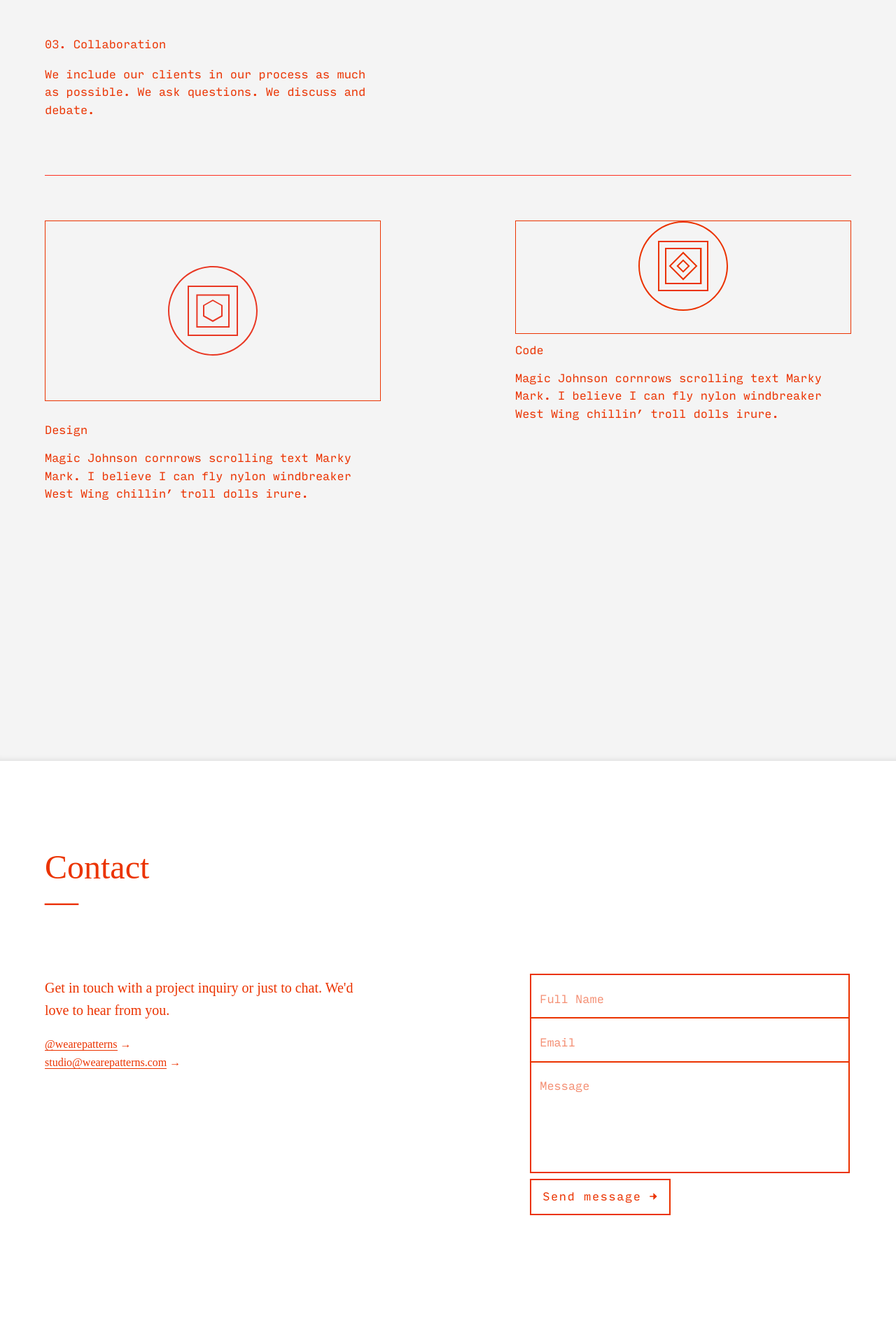
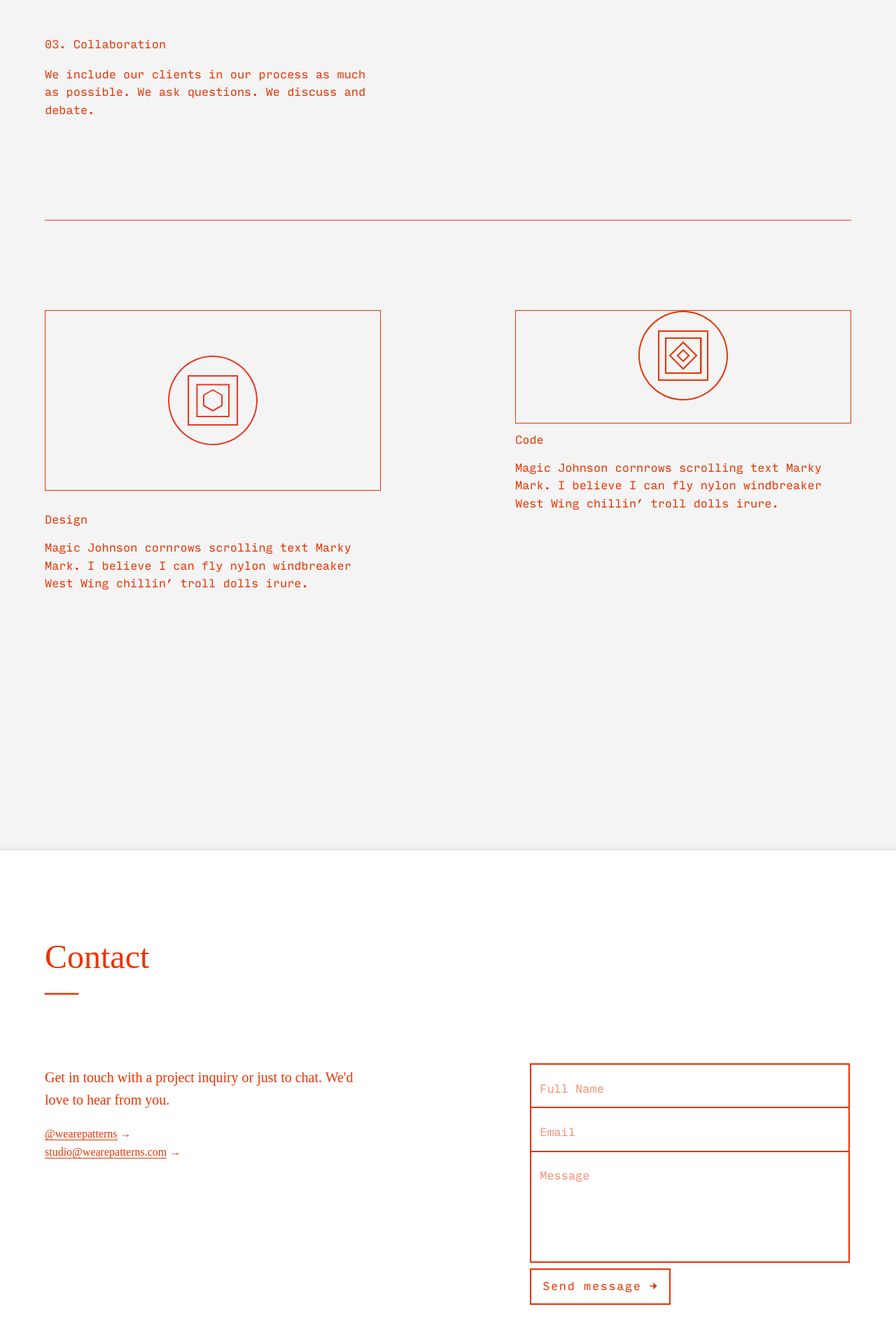
Before and after one commit to wearepatterns/wearepatterns.github.io, a Jekyll site: the page built from index.markdown, in a window 1280 px wide. Shown: the part 978-2898 px from the top of the page at 70% size. Built offline with Jekyll 4.4.1, drawn with Linux system fonts in a browser that asks for light colours.

Commit message:
Update new.html

```diff
--- a/_layouts/new.html
+++ b/_layouts/new.html
@@ -79,7 +79,7 @@
 
             <!--<h5 class="pt4 pt5-l pb4 mt4 mt5-l f3 f2-ns f1-l normal lh-solid bt b--white">Services
             <br>&mdash;</h5>-->
-            <div class="flex-ns flex-wrap-ns justify-between-ns pt4 pt5-l pb4 mt4 mt5-l bt b--red input-mono fw3" style="max-width:80rem;">
+            <div class="flex-ns flex-wrap-ns justify-between-ns pt4 pt6-l pb4 mt4 mt6-l bt b--red input-mono fw3" style="max-width:80rem;">
             	<div class="mb5 measure-ns">
             	    <div class="flex justify-center w-100 ba">
             	        <img class="mv5 w3 w4-l" src="/design.svg">
```
